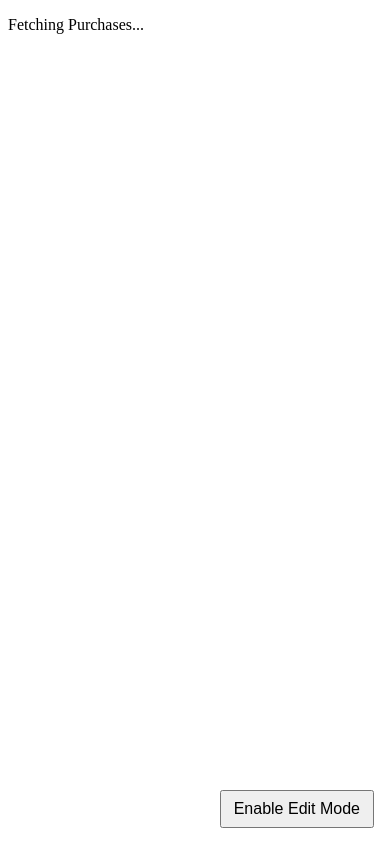
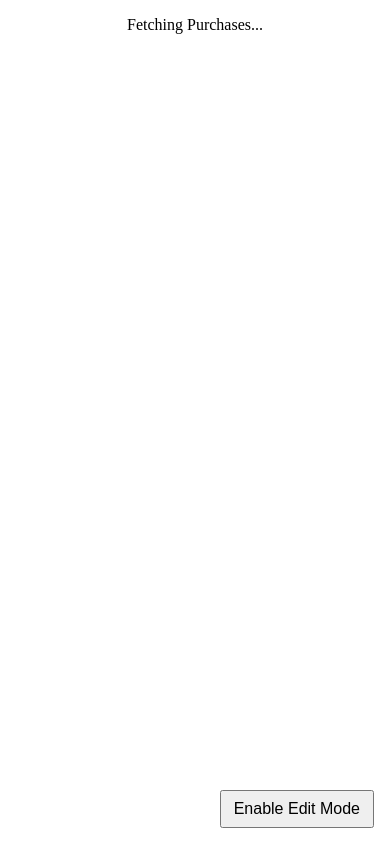
Before and after one commit to willhoag/christmas-tree-map, a website built with Parcel: page index.html in a window 390 px wide. Built offline with nearby package versions, Linux system fonts and the light colour scheme.

Commit message:
Refactor HTML structure and styling for improved layout and responsiveness

```diff
--- a/index.html
+++ b/index.html
@@ -5,9 +5,18 @@
   <meta name="viewport" content="width=device-width, initial-scale=1.0">
   <title>Tim Hortons Christmas Tree Map</title>
   <style>
+    body {
+      display: flex;
+      flex-direction: column;
+      justify-content: center;
+      align-items: center;
+      height: 100vh;
+      margin: 0;
+    }
+
     #canvas {
-      width: 100vw;
-      height: auto;
+      aspect-ratio: 1;
+      width: min(100%, 100vh);
     }
 
     #toggle-edit {
@@ -18,14 +27,24 @@
       font-size: 16px;
       z-index: 1000;
     }
+
+    #info {
+      position: absolute;
+      top: 0;
+      left: 0;
+      right: 0;
+      background-color: rgba(255, 255, 255, 0.9);
+      padding: 0 20px;
+      text-align: center;
+    }
   </style>
 </head>
 <body>
-  <button id="toggle-edit" type="button">Enable Edit Mode</button>
   <div id="info">
     <p>Fetching Purchases...</p>
   </div>
   <canvas id="canvas" width="2000" height="2000"></canvas>
+  <button id="toggle-edit" type="button">Enable Edit Mode</button>
 </body>
 <script type="module" src="./index.js"></script>
 </html>
```
